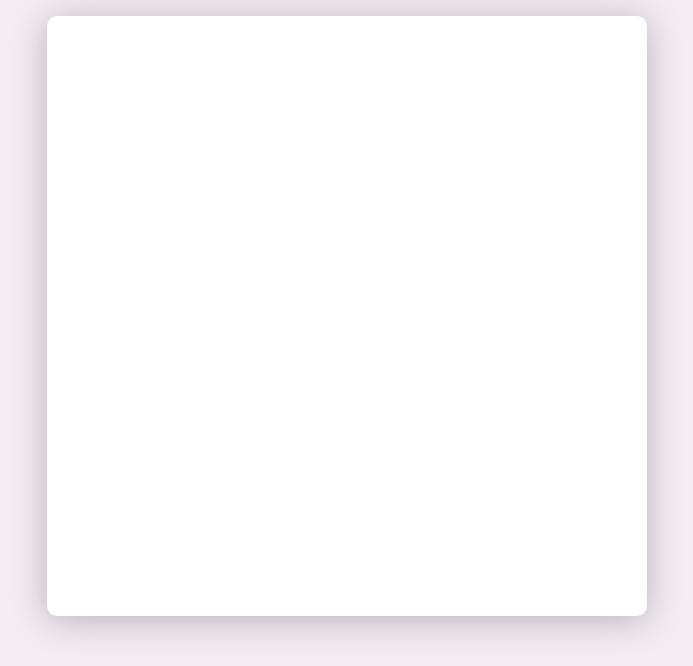
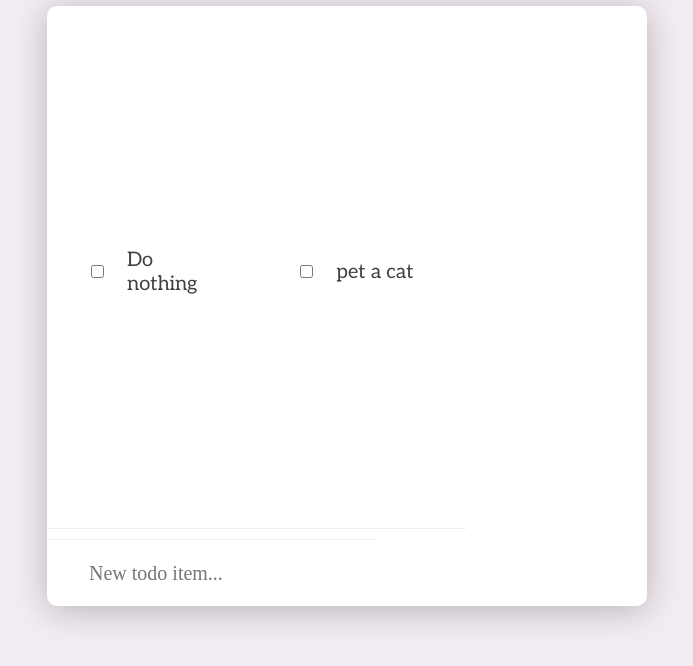
Before and after one commit to BobbyMoreau/todo, a plain HTML site: page index.html in a window 1280 px wide. Shown: the part 134-800 px from the top of the page, without its empty margins (293-986 px from the left). Drawn offline with Linux system fonts and the light colour scheme.

Commit message:
Javascrip-file with two simple functions

```diff
--- a/index.html
+++ b/index.html
@@ -5,14 +5,35 @@
     <meta http-equiv="X-UA-Compatible" content="IE=edge">
     <meta name="viewport" content="width=device-width, initial-scale=1.0">
     <link rel=" stylesheet" href="style.css">
+    <style>
+        @import url('https://fonts.googleapis.com/css2?family=Aleo:ital,wght@0,400;0,700;1,400;1,700&family=Lato:ital,wght@0,400;0,700;1,700&display=swap');
+        </style>
     <title>Pink Todo</title>
 </head>
 <body>
+
+    <template id="item-template">
+
+        <label class="item">
+            <input type="checkbox" />
+            <span class="item-text">Todo soon</span>
+        </label>
+    </template>
+
+    <main>
+        <h1>Pink Todo</h1>
     <div class="container">
-        <h1>Pink Todo</h1>
-        <div class="items-container">
+        <div class="items-container"></div>
+
+        <div class="new-item-container">
+
+        <input class="new-item-input" type="text" placeholder="New todo item..."/>
+
 
         </div>
     </div>
+</main>
+
+    <script src="script.js"></script>
 </body>
 </html>
--- /dev/null
+++ b/script.js
@@ -0,0 +1,21 @@
+const itemsContainer  = document.querySelector(".items-container");
+const newItemInput = document.querySelector(".new-item-input");
+const itemTemplate = document.querySelector("#item-template");
+function addItem(text){
+    const item = itemTemplate.content.cloneNode(true);
+    const itemText = item.querySelector(".item-text");
+    itemText.textContent = text;
+    itemsContainer.appendChild(item);
+}
+
+
+
+newItemInput.addEventListener("keydown", (e) => {
+    if(e.key === "Enter"){
+        addItem(newItemInput.value);
+        newItemInput.value ="";
+    }
+});
+ //Default todos becase you know you need it
+addItem("Do nothing");
+addItem("pet a cat");
--- a/style.css
+++ b/style.css
@@ -15,17 +15,117 @@ body {
 }
 
 .container{
-    display: flex;
-    flex-direction: column;
-    align-items: flex-start;
-    padding: 0px;
-    gap: 20px;
-}
-
-.items-container{
     width: 600px;
     height: 600px;
     background: #FFFFFF;
     box-shadow: 0px 4px 35px rgba(0, 0, 0, 0.25);
     border-radius: 10px;
+    display: flex;
+    flex-direction: column;
+    align-items: flex-start;
+    padding: 0px;
+
 }
+
+.items-container{
+    flex-grow: 1;
+    overflow-y: auto;
+    padding: 10px 0px;
+    display: flex;
+    /* flex-direction: column;
+    align-items: flex-start;
+    gap: 20px; */
+}
+
+.new-item-container{
+    border-top:  1px solid #EFEFEF;
+    padding: 20px 40px;
+    display:  flex;
+}
+
+.container > h1 {
+    font-family: 'Aleo', serif;
+    font-style: normal;
+    font-weight: 700;
+    font-size: 40px;
+    line-height: 48px;
+    color: #734671;
+}
+
+
+.item{
+    display: flex;
+    flex-direction: row;
+    align-items: center;
+    padding: 20px 40px;
+    gap: 20px;
+    border-bottom: 1px solid #EFEFEF;
+    width: 100%;
+    font-style: normal;
+    font-weight: 400;
+    font-size: 20px;
+    line-height: 24px;
+    color: rgba(0, 0, 0, 0.75);
+
+}
+
+.item-text{
+font-family: 'Aleo', serif;
+font-style: normal;
+font-weight: 400;
+font-size: 20px;
+line-height: 24px;
+color: rgba(0, 0, 0, 0.75);
+}
+
+
+.new-item-input {
+    color: rgba(0, 0, 0, 0.5);
+    flex-grow: 1;
+    font: inherit;
+    font-style: normal;
+    font-weight: 400;
+    font-size: 20px;
+    line-height: 24px;
+    appearance: none;
+    border: none;
+    background: none;
+    /* padding: 20px 40px;
+    display: flex;
+    justify-content: stretch;
+    width: 100%;
+    box-sizing: border-box;
+    border-top: 1px solid #EFEFEF; */
+}
+
+.new-item-input >input {
+    width: 20px;
+    height: 20px;
+    background: none;
+    border: 2px solid #9f9f9f;
+    border-radius: 2px;
+    appearance: none;
+    position: relative;
+    /* width: 100%;
+    font-family: 'Aleo', serif;
+font-style: normal;
+font-weight: 400;
+font-size: 20px;
+line-height: 24px;
+appearance: none;
+border: none;
+background: none;
+color: rgba(0, 0, 0, 0.75); */
+}
+
+/* .items{
+
+    flex-direction: column;
+    align-items: stretch;
+    padding: 10px 0px;
+    width: 600px;
+    height: 536px;
+    overflow-y: auto;
+    flex-grow: 1;
+
+    } */
```
